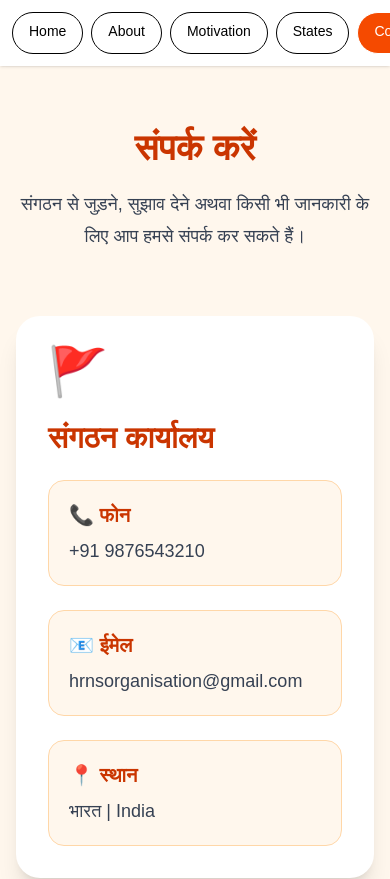
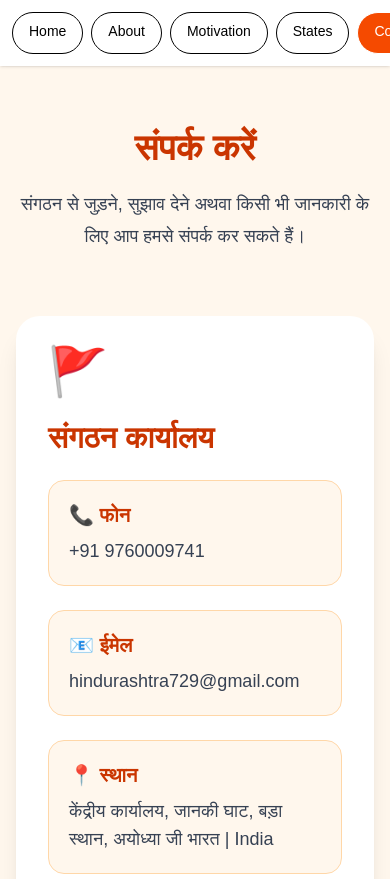
Before and after one commit to Mozuday/Hindu-rashtra-nirmaan-sangh, a Next.js app: page /contact in a window 390 px wide. Shown: the top 879 px of the page. Built offline with nearby package versions, Linux system fonts and the light colour scheme.

Commit message:
Update contact details in page.js
Updated contact information including phone number, email, and address.

```diff
--- a/src/app/contact/page.js
+++ b/src/app/contact/page.js
@@ -51,7 +51,7 @@ export default function Contact() {
                   </h3>
 
                   <p>
-                    +91 9876543210
+                    +91 9760009741
                   </p>
 
                 </div>
@@ -63,7 +63,7 @@ export default function Contact() {
                   </h3>
 
                   <p>
-                    hrnsorganisation@gmail.com
+                    hindurashtra729@gmail.com
                   </p>
 
                 </div>
@@ -75,7 +75,7 @@ export default function Contact() {
                   </h3>
 
                   <p>
-                    भारत | India
+                    केंद्रीय कार्यालय, जानकी घाट, बड़ा स्थान, अयोध्या जी भारत | India
                   </p>
 
                 </div>
```
